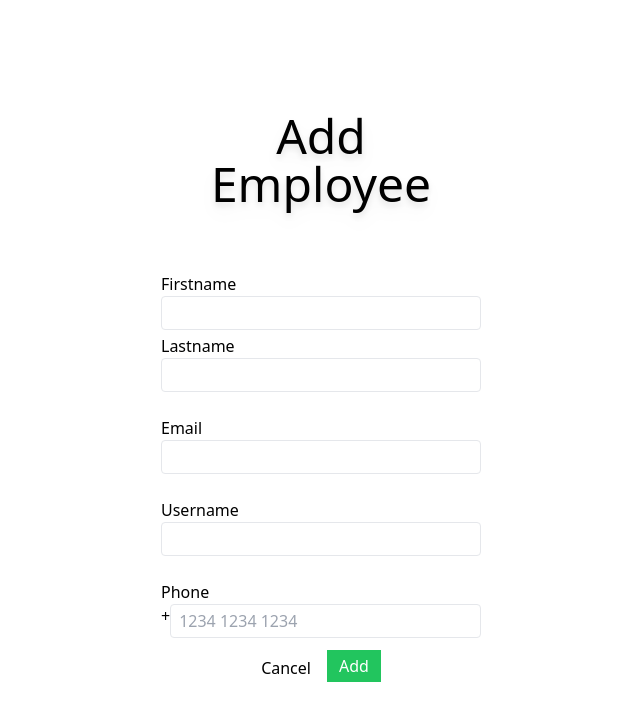
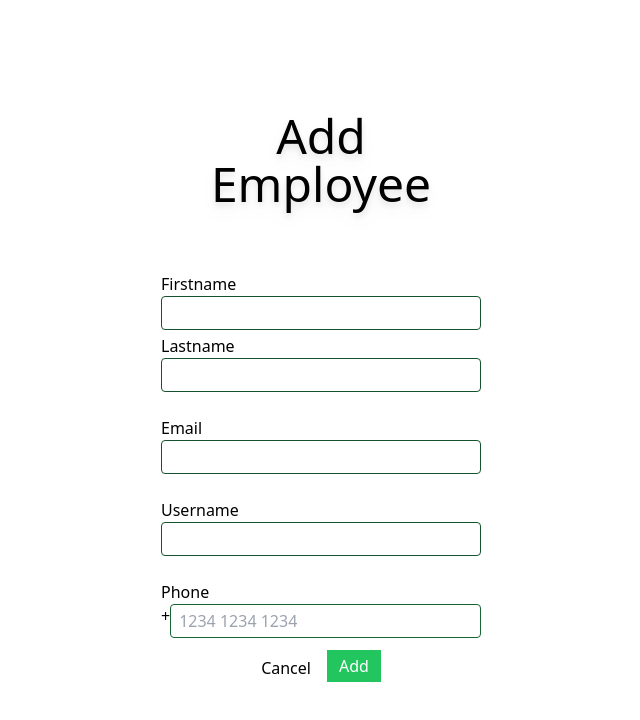
Before and after one commit to miryegh22/User-Management-Vue, a Vue app: page /about in a window 1280 px wide. Shown: the top 720 px of the page, without its empty margins (319-959 px from the left). Built offline with nearby package versions, Linux system fonts and the light colour scheme; the HTML template or start-up script is replaced by a standard one.

Commit message:
Update AddUser.vue

```diff
--- a/src/components/AddUser.vue
+++ b/src/components/AddUser.vue
@@ -7,28 +7,28 @@
             <div>
                 <label>Firstname</label>
                 <input type="text" v-model="addName"
-                    class="  w-full py-1 px-2 mb-1 text-green-800  border border-gray-200 rounded" required>
+                    class="  w-full py-1 px-2 mb-1  border border-green-900 rounded" required>
                 <label>Lastname</label>
                 <input type="text" v-model="addLastName"
-                    class="block  w-full py-1 px-2 mb-1 text-green-800  border border-gray-200 rounded" required>
+                    class="block  w-full py-1 px-2 mb-1  border border-green-900 rounded" required>
             </div>
             <div>
                 <label>Email</label>
                 <input type="email" v-bind:value="addEmail" @input="Email"
-                    class=" w-full py-1 px-2 mb-1 text-gray-800 border border-gray-200 rounded"  required>
+                    class=" w-full py-1 px-2 mb-1  border border-green-900 rounded"  required>
 
             </div>
             <div>
                 <label>Username</label>
                 <input type="text" v-model="addUsername"
-                    class="block  text-green-800 appearance-none w-full py-1 px-2 mb-1 text-base leading-normal bg-white text-gray-800 border border-gray-200 rounded"
+                    class="block  w-full py-1 px-2 mb-1 text-base  border border-green-900 rounded"
                     required>
             </div>
             <div>
                 <label>Phone</label>
                 <div class="flex">
                 <span>+</span>
-                <input type="text" class=" w-full py-1 px-2 mb-1 text-base  bg-white text-gray-800 border border-gray-200 rounded" oninput="this.value = this.value.replace(/[^0-9.]/g, '').replace(/(\..*?)\..*/g, '$1');"   pattern="\d*"  minlength="12" maxlength="12"  v-bind:value="addPhone" @input="Phone"  placeholder="1234 1234 1234 " required>
+                <input type="text" class=" w-full py-1 px-2 mb-1 text-base border border-green-800 rounded" oninput="this.value = this.value.replace(/[^0-9.]/g, '').replace(/(\..*?)\..*/g, '$1');"   pattern="\d*"  minlength="12" maxlength="12"  v-bind:value="addPhone" @input="Phone"  placeholder="1234 1234 1234 " required>
 
                 </div>
             </div>
@@ -43,7 +43,6 @@
 </template>
 <script>
 import router from '@/router';
-
 export default {
     name: 'AddUser',
     data() {
@@ -64,18 +63,18 @@ export default {
             this.addEmail=event.target.value;
             const reg=/^([a-zA-Z0-9/._]+)@([a-zA-Z0-9])+.([a-z]+)(.[a-z]+)?$/;
             if(reg.test(this.addEmail)){
-                event.target.style.color="green"
+                event.target.style='border: 1px solid green;'
             }
             else{
-                event.target.style.color="red"
+                event.target.style="border: 2px solid red;"
             }
         },
         Phone(event){
             this.addPhone=event.target.value;
             if(this.addPhone.length<12){
-                event.target.style.color="red"}
+                event.target.style="border: 2px solid red;"}
             else{
-                event.target.style.color="green"
+                event.target.style='border: 1px solid green;'
             }
         },
         cancel(){
```
